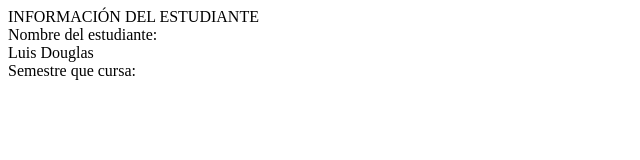
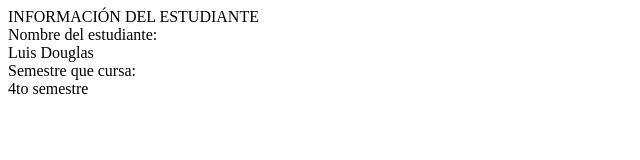
Before and after one commit to LuisD-DR/Para_taller_corte_1, a plain HTML site: page index.html in a window 1280 px wide. Shown: the full height of the page, 0-640 px from the left. Drawn offline with Linux system fonts and the light colour scheme.

Commit message:
Semestre que cursa añadido

```diff
--- a/index.html
+++ b/index.html
@@ -10,6 +10,7 @@
     <div>Nombre del estudiante:</div>
     <div>Luis Douglas</div>
     <div>Semestre que cursa:</div>
+    <div>4to semestre</div>
 
 </body>
 </html>
```
